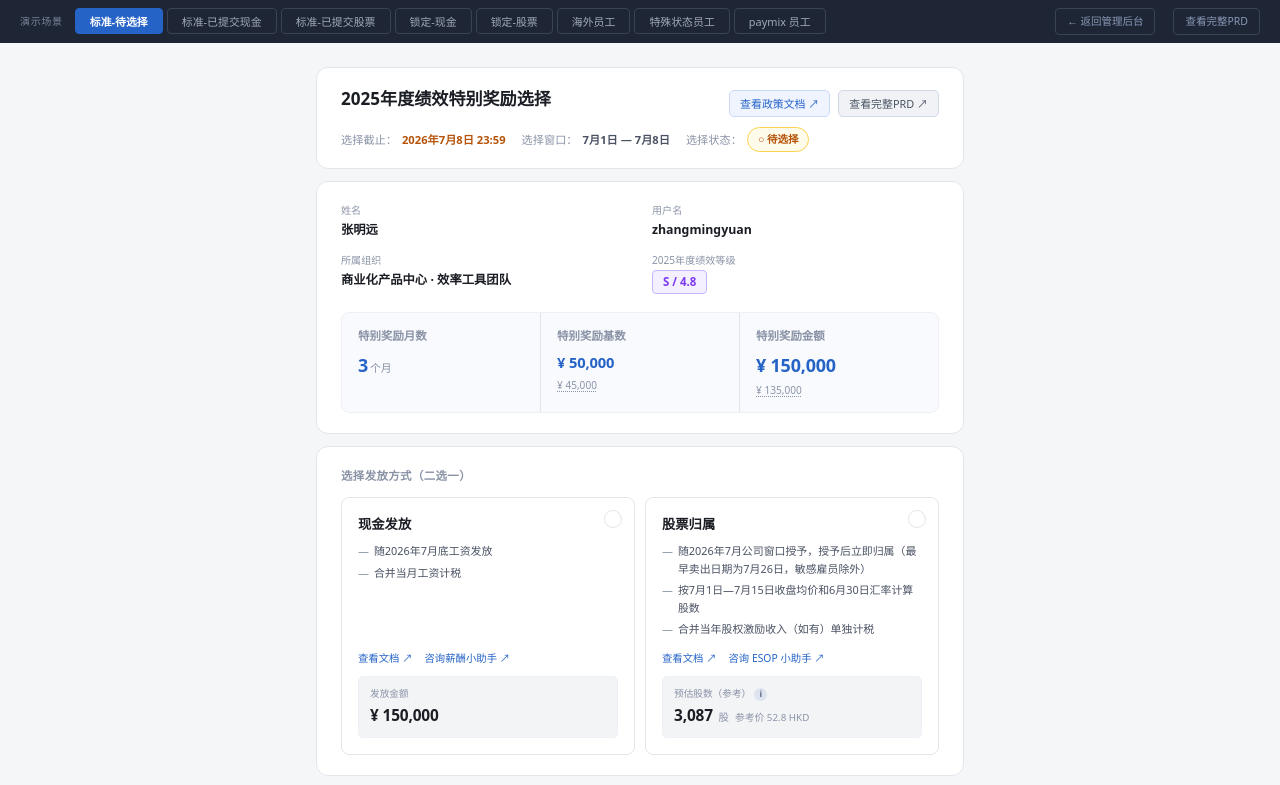
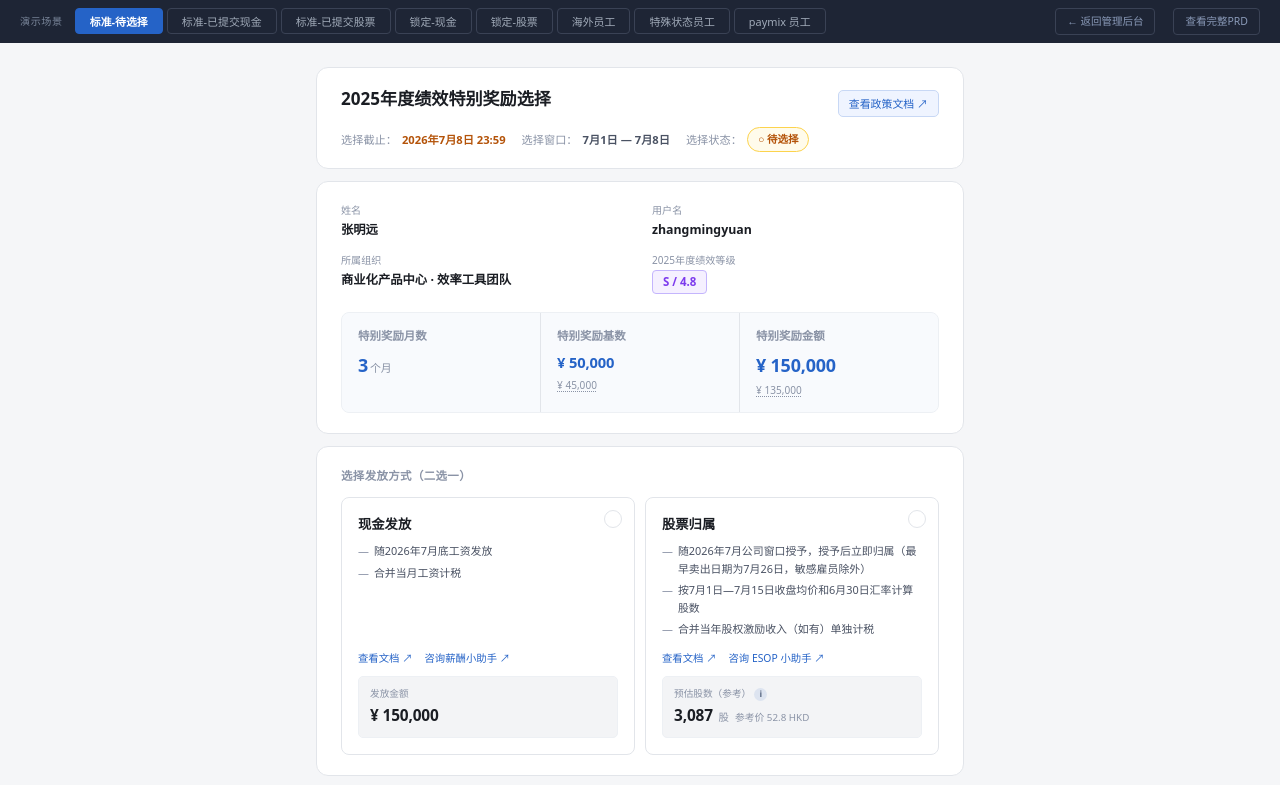
Before and after one commit to msmwjr/bonus-choice-demo, a website: page employee.html in a window 1280 px wide. Shown: the top 785 px of the page. Drawn offline with Linux system fonts and the light colour scheme.

Commit message:
fix: remove PRD link from employee page header

```diff
--- a/employee.html
+++ b/employee.html
@@ -485,7 +485,6 @@ function renderHeader(s){
         <div class="ph-title">${lang.pageTitle}</div>
         <div style="display:flex;align-items:center;gap:8px;flex-wrap:wrap">
           <a href="#" class="ph-policy-link">${lang.policyLink}</a>
-          <a href="prd.html" class="ph-policy-link" target="_blank" style="background:#f0f2f5;border-color:#d0d8e8;color:var(--text-2)">${lang.prdLink}</a>
         </div>
       </div>
       <div class="ph-meta">
```
